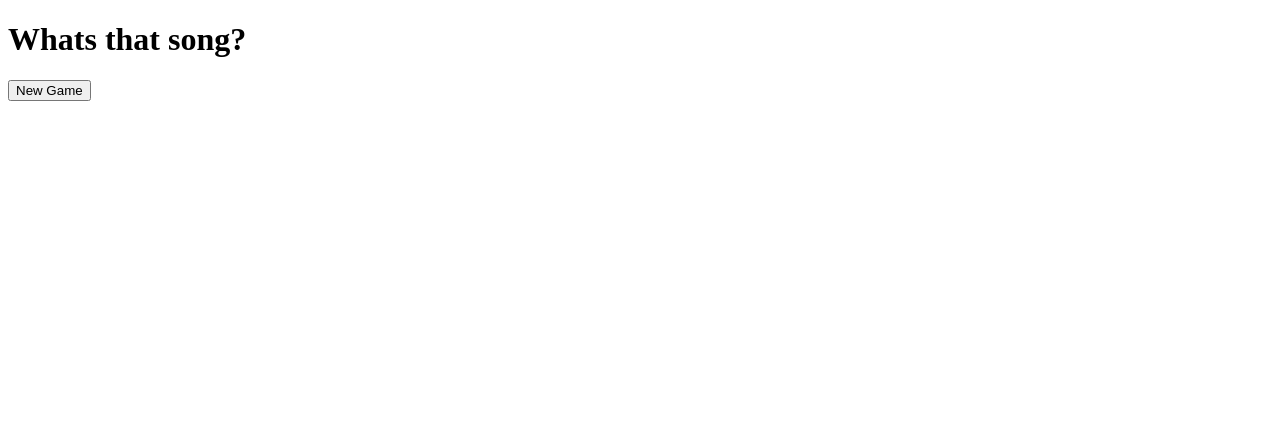
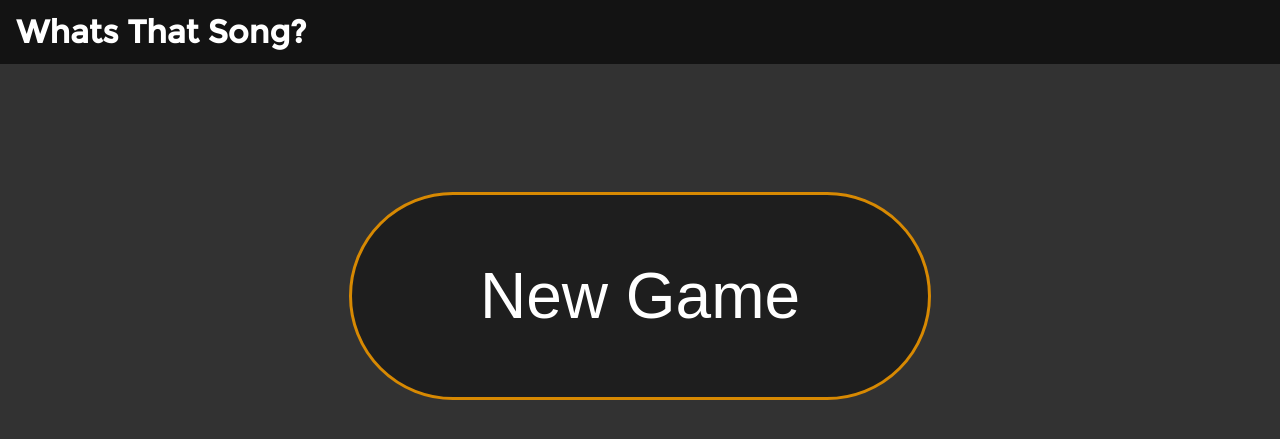
Before and after one commit to mleonard87/whatsthatsong, a Django app: page / in a window 1280 px wide. Shown: the top 439 px of the page. Run offline with Django 3.2, Linux system fonts and the light colour scheme; parts of the project's set-up code (start-up, migrations or seed data) failed here and were passed over.

Commit message:
Completed the front end. It is now a working game.

```diff
--- /dev/null
+++ b/whatsthatsong/gameservice/static/css/montserrat.css
@@ -0,0 +1,8 @@
+/* latin */
+@font-face {
+  font-family: 'Montserrat';
+  font-style: normal;
+  font-weight: 400;
+  src: local('Montserrat-Regular'), url(../fonts/zhcz-_WihjSQC0oHJ9TCYAzyDMXhdD8sAj6OAJTFsBI.woff2) format('woff2');
+  unicode-range: U+0000-00FF, U+0131, U+0152-0153, U+02C6, U+02DA, U+02DC, U+2000-206F, U+2074, U+20AC, U+2212, U+2215, U+E0FF, U+EFFD, U+F000;
+}
--- /dev/null
+++ b/whatsthatsong/gameservice/static/css/style.css
@@ -0,0 +1,205 @@
+/*
+html5doctor.com Reset Stylesheet
+v1.6.1
+Last Updated: 2010-09-17
+Author: Richard Clark - http://richclarkdesign.com
+Twitter: @rich_clark
+*/
+
+html, body, div, span, object, iframe,
+h1, h2, h3, h4, h5, h6, p, blockquote, pre,
+abbr, address, cite, code,
+del, dfn, em, img, ins, kbd, q, samp,
+small, strong, sub, sup, var,
+b, i,
+dl, dt, dd, ol, ul, li,
+fieldset, form, label, legend,
+table, caption, tbody, tfoot, thead, tr, th, td,
+article, aside, canvas, details, figcaption, figure,
+footer, header, hgroup, menu, nav, section, summary,
+time, mark, audio, video {
+    margin:0;
+    padding:0;
+    border:0;
+    outline:0;
+    font-size:100%;
+    vertical-align:baseline;
+    background:transparent;
+}
+
+body {
+    line-height:1;
+}
+
+article,aside,details,figcaption,figure,
+footer,header,hgroup,menu,nav,section {
+    display:block;
+}
+
+nav ul {
+    list-style:none;
+}
+
+blockquote, q {
+    quotes:none;
+}
+
+blockquote:before, blockquote:after,
+q:before, q:after {
+    content:'';
+    content:none;
+}
+
+a {
+    margin:0;
+    padding:0;
+    font-size:100%;
+    vertical-align:baseline;
+    background:transparent;
+}
+
+/* change colours to suit your needs */
+ins {
+    background-color:#ff9;
+    color:#000;
+    text-decoration:none;
+}
+
+/* change colours to suit your needs */
+mark {
+    background-color:#ff9;
+    color:#000;
+    font-style:italic;
+    font-weight:bold;
+}
+
+del {
+    text-decoration: line-through;
+}
+
+abbr[title], dfn[title] {
+    border-bottom:1px dotted;
+    cursor:help;
+}
+
+table {
+    border-collapse:collapse;
+    border-spacing:0;
+}
+
+/* change border colour to suit your needs */
+hr {
+    display:block;
+    height:1px;
+    border:0;
+    border-top:1px solid #cccccc;
+    margin:1em 0;
+    padding:0;
+}
+
+input, select {
+    vertical-align:middle;
+}
+
+/* Main styles */
+
+body {
+  background-color: rgb(50, 50, 50);
+  color: rgb(255, 255, 255);
+  font-family: 'Montserrat', sans-serif;
+}
+
+header {
+  background-color: rgb(19, 19, 19);
+  padding: 0.5em;
+  font-size: 2em;
+}
+
+.new-game-container {
+  display: flex;
+  justify-content: center;
+}
+
+.new-game-container button {
+  border: 3px solid rgb(215, 137, 2);
+  background-color: rgb(30, 30, 30);
+  font-size: 4em;
+  color: rgb(255, 255, 255);
+  padding: 1em 2em;
+  border-radius: 2em;
+  margin-top: 2em;
+}
+
+.new-game-container button:hover,
+.player.new-game:hover {
+  background-color: rgb(215, 137, 2);
+  color: rgb(0, 0, 0);
+  cursor: pointer;
+}
+
+.track {
+  display: flex;
+  justify-content: center;
+  margin-top: 1em;
+  align-items: center;
+}
+
+.track.hide {
+  -webkit-filter: blur(1em);
+}
+
+.track-info {
+  margin-left: 1em;
+  display: flex;
+  flex-direction: column;
+}
+
+.track-info .artist {
+  font-size: 2em;
+}
+
+.track-info .track-title {
+  font-size: 1.6em;
+}
+
+.latest-guess-container {
+  border-top: 1px solid rgb(200, 200, 200);
+  border-bottom: 1px solid rgb(200, 200, 200);
+  font-size: 2.5em;
+  display: flex;
+  padding: 0.5em;
+  margin: 1em 0 1em 0;
+  justify-content: center;
+  background-color: rgb(0, 0, 0);
+}
+
+.latest-guess-container.correct {
+  background-color: rgb(0, 80, 0);
+}
+
+.latest-guess-container.wrong {
+  background-color: rgb(80, 0, 0);
+}
+
+.players {
+  display: flex;
+  justify-content: space-around;
+}
+
+.player {
+  border: 2px solid rgb(215, 137, 2);
+  font-size: 2em;
+  padding: 0.5em 1.2em;
+  background-color: rgb(0, 0, 0);
+}
+
+.player.active {
+  background-color: rgb(215, 137, 2);
+  color: rgb(0, 0, 0);
+}
+
+.help-text {
+  color: rgb(160, 160, 160);
+  font-size: 0.8em;
+  font-style: italic;
+}
--- a/whatsthatsong/gameservice/templates/whatsthatsong.html
+++ b/whatsthatsong/gameservice/templates/whatsthatsong.html
@@ -1,76 +1,171 @@
+{% load staticfiles %}
 <!doctype html>
 <html>
   <head>
     <title>Whats That Song</title>
+    <link href="{% static "css/montserrat.css" %}" rel="stylesheet" type="text/css" />
+    <link rel="stylesheet" href="{% static "css/style.css" %}" />
   </head>
   <body>
-    <h1>Whats that song?</h1>
+
     <div class="wrapper">
-      <div class="new-game">
+      <header>
+        <h1>Whats That Song?</h1>
+      </header>
+
+      <div id="new-game-container" class="new-game-container">
         <button id="new-game-button">New Game</button>
       </div>
-      <div id="game-in-progress-container" class="game-in-progress" style="display: none;">
-        <div class="track">
-          Track art here
+
+      <div id="game-container" class="game-in-progress" style="display: none;">
+        <div id="track-container" class="track hide">
+          <img id="album-art" width="300" height="300" />
+          <div class="track-info">
+            <span id="artist" class="artist">Britney Spears</span>
+            <span id="track-title" class="track-title">Hit Me Baby</span>
+          </div>
         </div>
-        <div id="latest-guess-container" class="latest-guess">
+        <div id="latest-guess-container" class="latest-guess-container">
+          <span id="latest-guess"></span>
         </div>
         <div class="players">
-          <div id="p1" class="player" data-player-id="1">
+          <div id="p1" class="player">
             Player One
           </div>
-          <div id="p2" class="player" data-player-id="2">
+          <div id="p2" class="player">
             Player Two
           </div>
-          <div id="p3" class="player" data-player-id="3">
+          <div id="p3" class="player">
             Player Three
           </div>
-          <div id="p4" class="player" data-player-id="4">
+          <div id="p4" class="player">
             Player Four
+          </div>
+          <div id="p-new-game" class="player new-game" style="display: none;">
+            New Game
           </div>
         </div>
       </div>
     </div>
     <script type="text/javascript">
-var newGameButton = document.getElementById('new-game-button');
-var gameContainer = document.getElementById('game-in-progress-container');
-var latestGuessContainer = document.getElementById('latest-guess-container');
 var pollInterval;
+var trackAudio;
 
-newGameButton.addEventListener('click', function() {
+function newGame() {
+  // POST to the rest API to create a new game.
   fetch('/api/games/', { method: 'POST' })
   .then(function(response) {
     return response.json();
   })
-  .then(function(json) {
-    newGameButton.style.display = 'none';
-    gameContainer.style.display = 'block';
+  .then(function(gameJson) {
+    // Now fetch the info about the track for this game.
+    fetch('/api/tracks/' + gameJson.track + '/')
+    .then(function(response) {
+      return response.json();
+    })
+    .then(function(trackJson) {
+      document.getElementById('album-art').src = '/static/media/' + trackJson.filename + '.jpg';
+      document.getElementById('artist').innerText = trackJson.artist;
+      document.getElementById('track-title').innerText = trackJson.title;
 
-    pollInterval = setInterval(
-      function() {
-        fetch('/api/games/1/state')
-        .then(function(response) {
-          return response.json();
-        })
-        .then(function(json) {
-          latestGuessContainer.innerText = 'You guessed: ' + json.guess;
+      // Hide the new game container and show the actual game in progress.
+      document.getElementById('new-game-container').style.display = 'none';
+      document.getElementById('game-container').style.display = 'block';
 
-          document.getElementById('p1').style.fontWeight = 'normal';
-          document.getElementById('p2').style.fontWeight = 'normal';
-          document.getElementById('p3').style.fontWeight = 'normal';
-          document.getElementById('p4').style.fontWeight = 'normal';
+      trackAudio = new Audio('/static/media/' + trackJson.filename + '.mp3');
+      trackAudio.play();
 
-          document.getElementById('p' + json.guess_player_id).style.fontWeight = 'bold';
-          console.log('Player ' + json.guess_player_id + ' guessed: ' + json.guess);
+      pollGameState(gameJson.pk);
+    });
+  });
+}
 
-          if (json.guess !== null) {
-            clearInterval(pollInterval);
+function pollGameState(gameId) {
+  pollInterval = setInterval(
+    function() {
+      fetch('/api/games/' + gameId + '/state/')
+      .then(function(response) {
+        return response.json();
+      })
+      .then(function(gameJson) {
+        var latestGuess = document.getElementById('latest-guess');
+        var latestGuessContainer = document.getElementById('latest-guess-container');
+        if (gameJson.guess_player_id === 0) {
+          trackAudio.play();
+          document.getElementById('p1').classList.remove('active');
+          document.getElementById('p2').classList.remove('active');
+          document.getElementById('p3').classList.remove('active');
+          document.getElementById('p4').classList.remove('active');
+          latestGuessContainer.classList.remove('wrong');
+          latestGuessContainer.classList.remove('correct');
+          latestGuess.innerText = 'Press your buzzer and shout the artist or title';
+          latestGuess.classList.add('help-text');
+        } else {
+          trackAudio.pause();
+          document.getElementById('p' + gameJson.guess_player_id).classList.add('active');
+
+          if (gameJson.guess === "" || gameJson.guess === null) {
+            latestGuess.innerText = 'Shout the artist or title';
+          } else {
+            if (gameJson.guess === '[UNKNOWN]') {
+              latestGuess.innerText = "Sorry, didn't catch that";
+            } else {
+              latestGuess.innerText = 'Wrong! You guessed: ' + gameJson.guess;
+            }
+            latestGuess.classList.remove('help-text');
+            latestGuessContainer.classList.add('wrong');
+            latestGuessContainer.classList.remove('correct');
           }
-        });
-      }
-    , 1000);
+        }
 
-  });
+        if (gameJson.guess !== "" && gameJson.guess !== null) {
+          clearInterval(pollInterval);
+          if (gameJson.guess_status === 'WRONG') {
+            setTimeout(function() {
+              pollGameState(gameId);
+            }, 3000);
+          } else {
+            document.getElementById('track-container').classList.remove('hide');
+            trackAudio.play();
+            latestGuess.innerText = 'Winner - Player ' + gameJson.guess_player_id + ' in ' + Math.round(trackAudio.currentTime) + ' seconds';
+            latestGuessContainer.classList.add('correct');
+            latestGuessContainer.classList.remove('wrong');
+
+
+            document.getElementById('p1').style.display = 'none';
+            document.getElementById('p2').style.display = 'none';
+            document.getElementById('p3').style.display = 'none';
+            document.getElementById('p4').style.display = 'none';
+            document.getElementById('p-new-game').style.display = 'block';
+          }
+        }
+      });
+    }
+  , 500);
+}
+
+function resetGame() {
+  trackAudio.pause();
+  trackAudio = null;
+  document.getElementById('p1').style.display = 'block';
+  document.getElementById('p2').style.display = 'block';
+  document.getElementById('p3').style.display = 'block';
+  document.getElementById('p4').style.display = 'block';
+  document.getElementById('p-new-game').style.display = 'none';
+  document.getElementById('p1').classList.remove('active');
+  document.getElementById('p2').classList.remove('active');
+  document.getElementById('p3').classList.remove('active');
+  document.getElementById('p4').classList.remove('active');
+  document.getElementById('latest-guess').innerText = '';
+  document.getElementById('latest-guess-container').classList.remove('correct');
+  document.getElementById('latest-guess-container').classList.remove('wrong');
+  document.getElementById('track-container').classList.add('hide');
+}
+
+document.getElementById('new-game-button').addEventListener('click', newGame);
+document.getElementById('p-new-game').addEventListener('click', function() {
+  resetGame();
+  newGame();
 });
     </script>
   </body>
```
Also changed, not shown: whatsthatsong/gameservice/static/fonts/zhcz-_WihjSQC0oHJ9TCYAzyDMXhdD8sAj6OAJTFsBI.woff2 (added).
